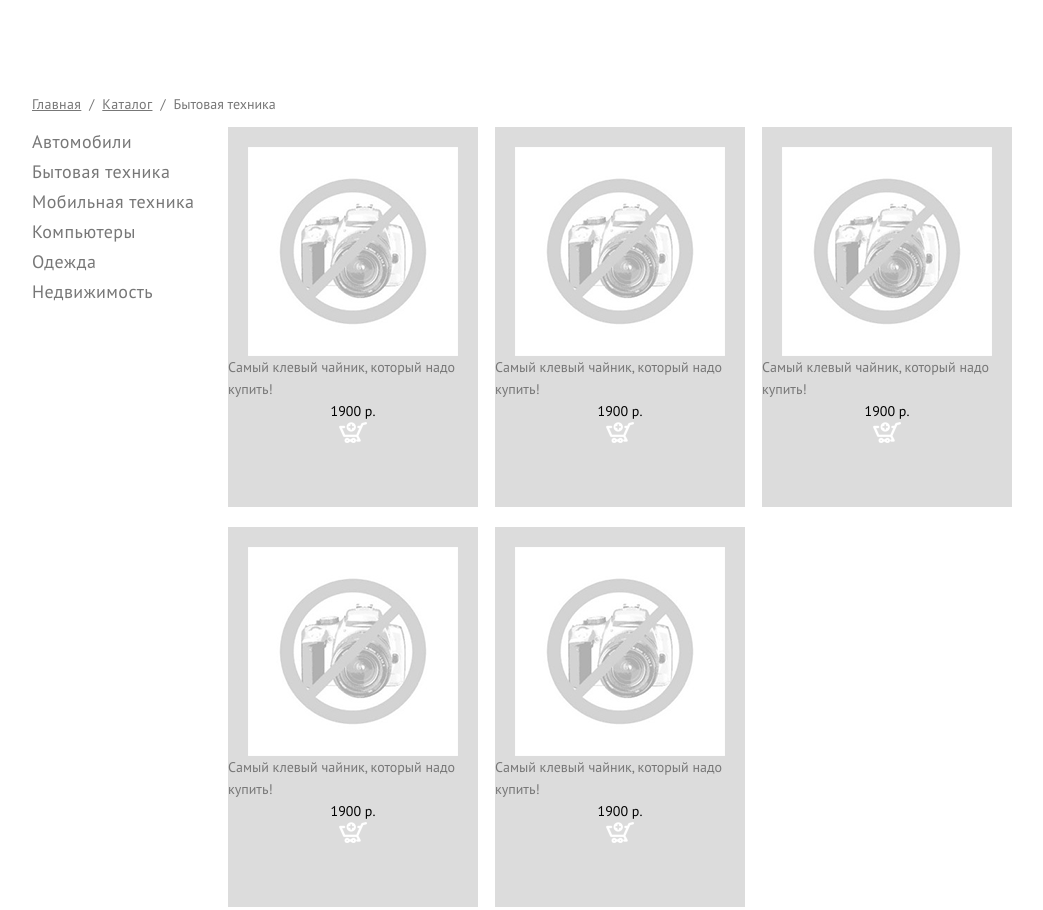
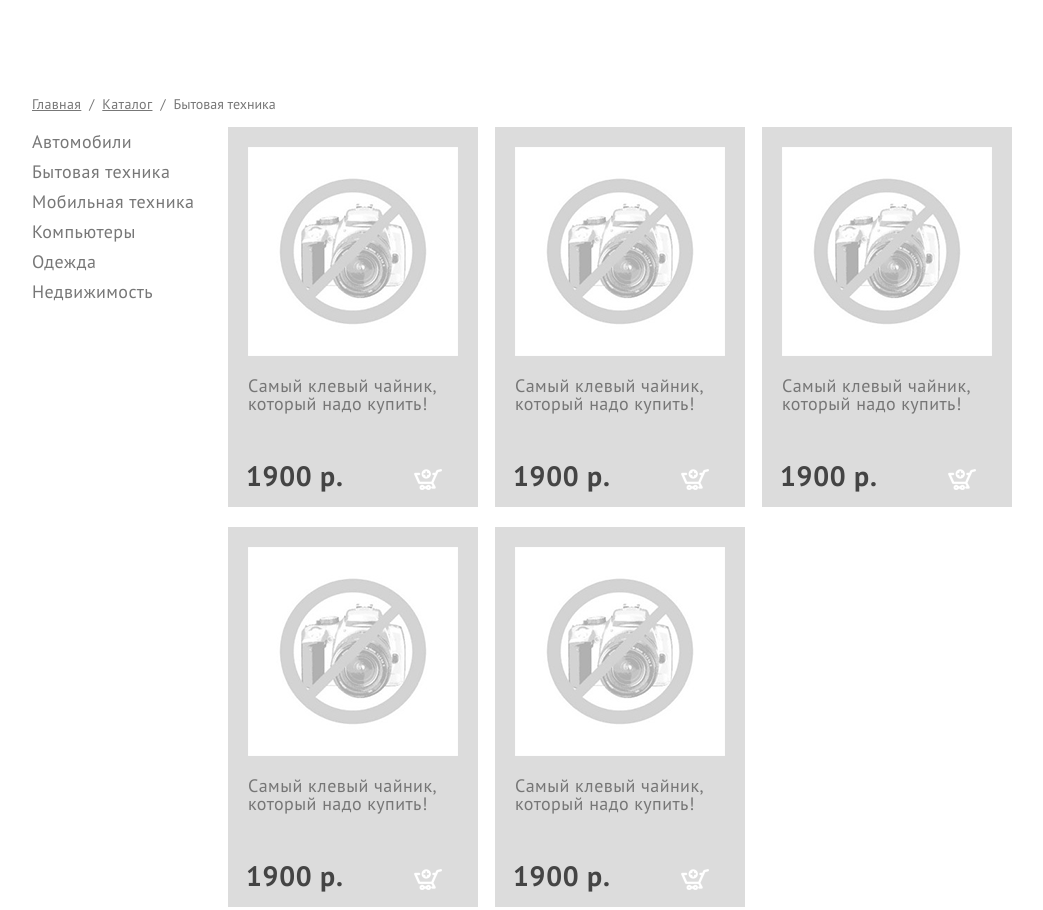
Before and after one commit to ever-c0de/template_2, a website: page index.html in a window 1280 px wide. Shown: the part 620-1530 px from the top of the page, without its empty margins (118-1161 px from the left). Drawn offline with nearby package versions, Linux system fonts and the light colour scheme.

Commit message:
12:25 nice work!

```diff
--- a/scss/style.scss
+++ b/scss/style.scss
@@ -342,11 +342,10 @@ body {
 
     &__inner {
         display: flex;
-
     }
 
     &__items {
-        float: left;
+
         height: auto;
         color: $grey;
 
@@ -364,6 +363,8 @@ body {
                 }
 
                 .list{
+                    text-decoration: none;
+
                     position: absolute;
                     opacity: 0;
                     visibility: hidden;
@@ -378,26 +379,21 @@ body {
                         line-height: 22px;
                         margin-left: 8px;
                         position: relative;
+                        text-decoration: none;
 
                         &::before{
                             content: '\2022';
                             display: inline-block;
                             padding-right: 5px;
+                            text-decoration: none;
 
                         }
-
                         &:hover{
                             text-decoration: underline;
                             a{
                                 color: #000000;
                             }
                         }
-
-                        a{
-                            color: $grey;
-                            text-decoration: none;
-                        }
-
                     }
                 }
 
@@ -406,7 +402,7 @@ body {
                     line-height: 30px;
                     letter-spacing: 0.45px;
 
-                    &:hover{
+                    & a:hover{
                         text-decoration: underline;
                     }
 
@@ -419,17 +415,23 @@ body {
         }
     }
     &__company {
-
-        margin-left: auto;
+        margin: 0 0 0 auto;
+        width: 785px;
         display: flex;
         flex-flow: row wrap;
         justify-content: flex-start;
-
+        flex: 0 0 auto;
     }
 
 }
 
 .blocks__block{
+    position: relative;
+    z-index: 0;
+    background-color: #dcdcdc;
+    width: 250px;
+    height: 380px;
+
     display: flex;
     flex-direction: column;
     align-items: center;
@@ -440,17 +442,27 @@ body {
         margin-left: 0;
       }
 
-    &:nth-child(3) {
+    &:nth-child(3), &:nth-child(3n+3) {
         margin-right: 0;
     }
 
 
-    background-color: #dcdcdc;
-    width: 250px;
-    height: 380px;
+
     p a{
-        color: $grey;
-        text-decoration: none;
+    position: absolute;
+    left: 20px;
+    bottom: 95px;
+
+    color: $grey;
+    text-decoration: none;
+    width: 188px;
+    height: 35px;
+    color: #767676;
+    font-family: "PT Sans";
+    font-size: 18px;
+    font-weight: 400;
+    line-height: 18px;
+    letter-spacing: 0.45px;
     }
 
     .sell{
@@ -462,6 +474,25 @@ body {
     .blocks__block_icon{
         width: 28px;
         height: 21px;
+        position: absolute;
+        right: 36px;
+        bottom: 17px;
+        z-index: 1;
+    }
+    span{
+        position: absolute;
+        left: 18px;
+        bottom: 14px;
+        z-index: 1;
+
+        width: 103px;
+        height: 26px;
+        color: #444444;
+        font-family: "PT Sans";
+        font-size: 28px;
+        font-weight: 700;
+        line-height: 18px;
+        letter-spacing: 0.7px;
     }
 }
 
```
Also changed, not shown: css/style.css.
